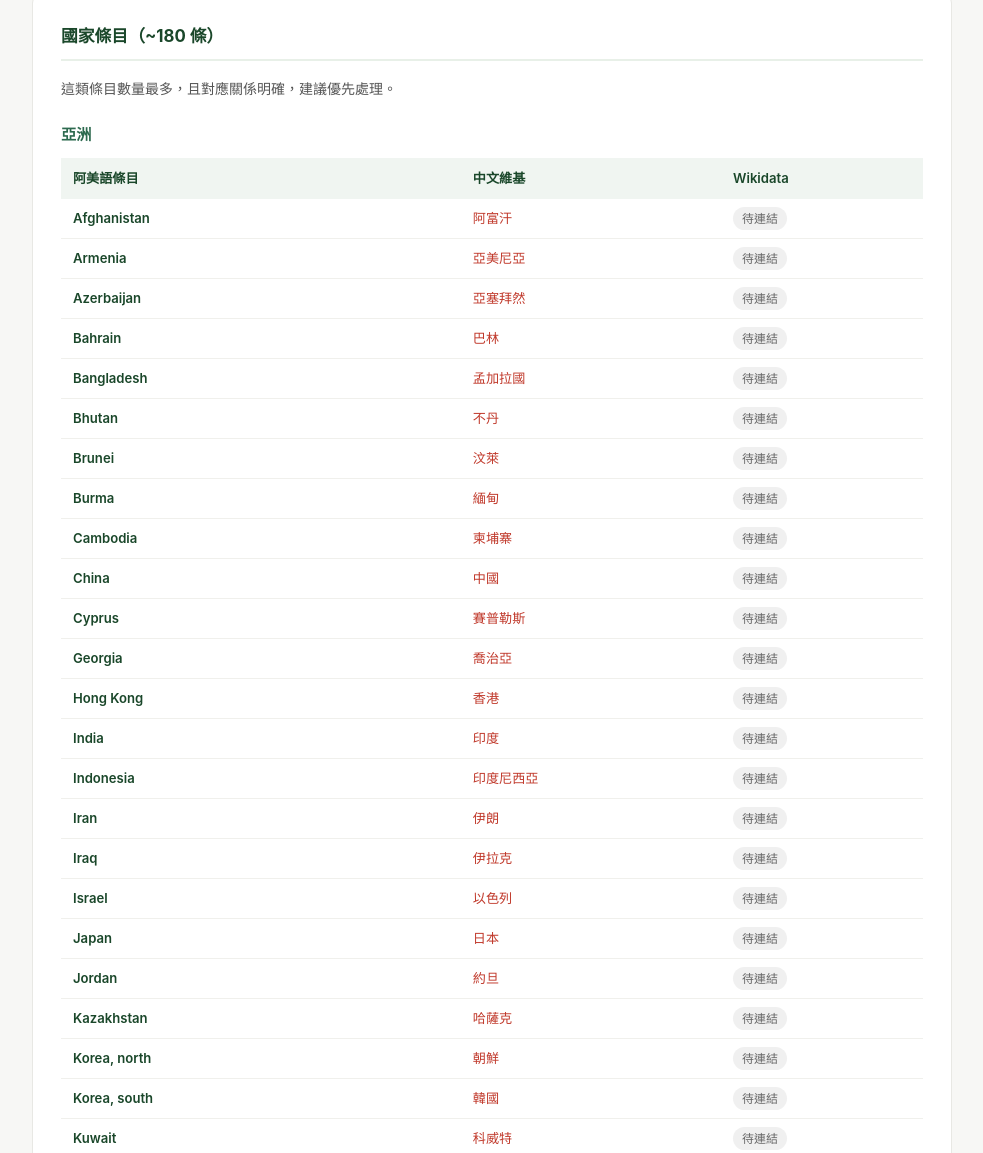
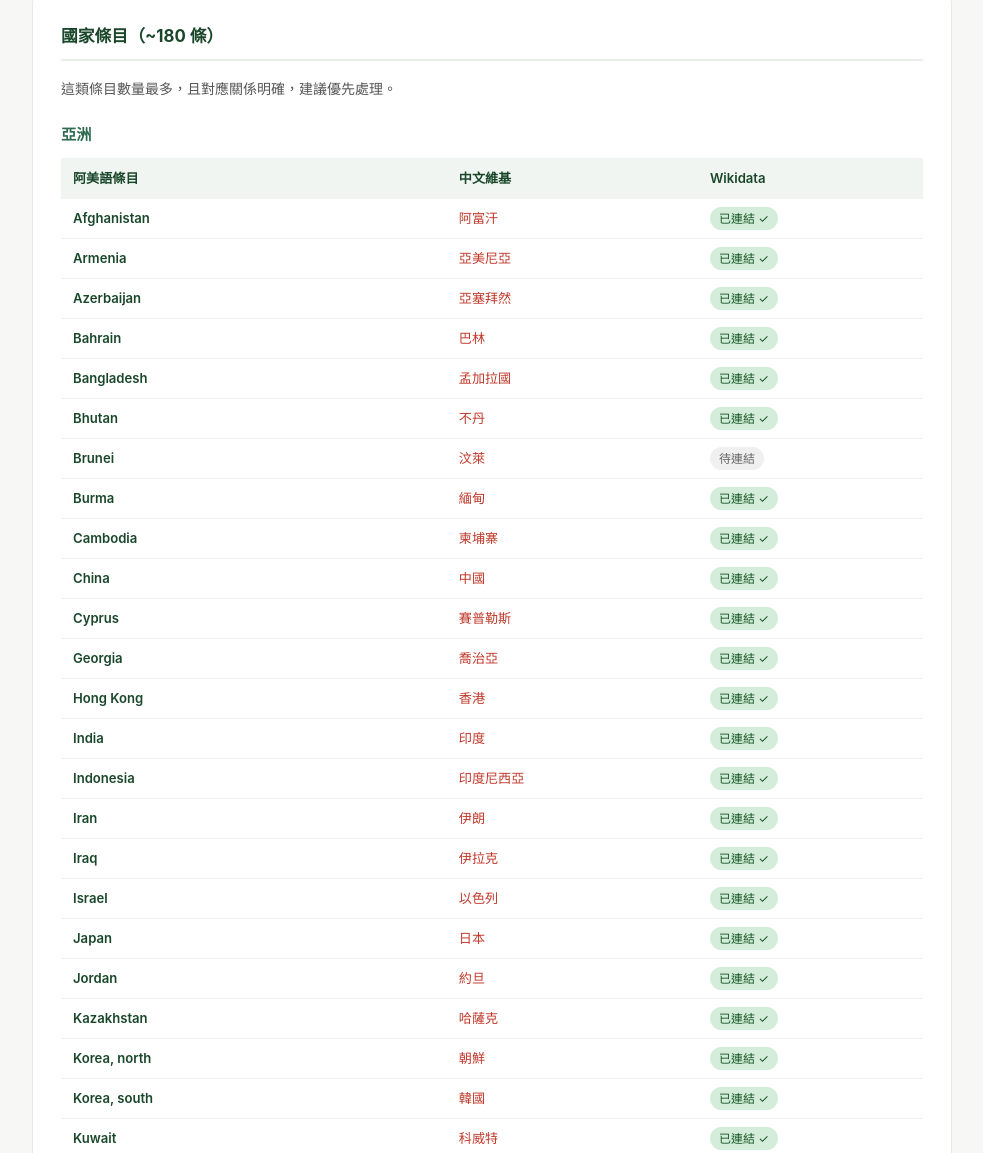
Before and after one commit to ss1111119/ami-wiki-cleanup, a plain HTML site: page wikidata/index.html in a window 1280 px wide. Shown: the part 778-1931 px from the top of the page, without its empty margins (148-1131 px from the left). Drawn offline with Linux system fonts and the light colour scheme.

Commit message:
feat: Wikidata 頁面自動標記已完成連結的條目

```diff
--- a/wikidata/index.html
+++ b/wikidata/index.html
@@ -349,24 +349,85 @@
 </main>
 
 <script>
-  // 完成連結後可點擊狀態切換
-  document.querySelectorAll('.status-todo').forEach(el => {
+  // 2026-06-01 實際已連結的條目（ami Wikipedia ↔ Wikidata）
+  const LINKED = new Set([
+    // 亞洲
+    'Afghanistan','Armenia','Azerbaijan','Bahrain','Bangladesh','Bhutan',
+    'Burma','Cambodia','China','Cyprus','Georgia','Hong Kong','India',
+    'Indonesia','Iran','Iraq','Israel','Japan','Jordan','Kazakhstan',
+    'Korea, north','Korea, south','Kuwait','Laos','Lebanon','Macau',
+    'Malaysia','Maldives','Mongolia','Nepal','Oman','Pakistan','Philippines',
+    'Qatar','Saudi Arabia','Singapore','Sri Lanka','Syria','Tajikistan',
+    'Thailand','Timor-Leste','Turkey','Turkmenistan','United Arab Emirates',
+    'Uzbekistan','Vietnam','Yemen',
+    // 歐洲
+    'Albania','Andorra','Austria','Belarus','Belgium','Bosnia and Herzegovina',
+    'Bulgaria','Croatia','Czechia','Denmark','Estonia','Finland','France',
+    'Germany','Greece','Hungary','Iceland','Ireland','Italy','Kosovo',
+    'Latvia','Liechtenstein','Lithuania','Luxembourg','Macedonia','Malta',
+    'Moldova','Monaco','Montenegro','Netherlands','Norway','Poland',
+    'Portugal','Romania','Russia','San Marino','Serbia','Slovakia',
+    'Slovenia','Spain','Sweden','Switzerland','Ukraine','United Kingdom',
+    // 美洲
+    'Antigua and Barbuda','Argentina','Bahamas','Barbados','Belize',
+    'Bolivia','Brazil','Canada','Chile','Costa Rica','Cuba',
+    'Dominican Republic','Ecuador','El Salvador','Guatemala','Guyana',
+    'Haiti','Honduras','Jamaica','Mexico','Nicaragua','Panama','Paraguay',
+    'Peru','Suriname','United States','Uruguay','Venezuela',
+    // 非洲
+    'Algeria','Angola','Benin','Botswana','Burkina Faso','Burundi',
+    'Cameroon','Central African Republic','Chad','Congo, Democratic Republic of the',
+    'Congo, Republic of the','Côte d\'Ivoire','Egypt','Equatorial Guinea',
+    'Eritrea','Ethiopia','Gabon','Gambia','Ghana','Guinea','Guinea-Bissau',
+    'Kenya','Lesotho','Liberia','Libya','Madagascar','Malawi','Mali',
+    'Mauritania','Mauritius','Morocco','Mozambique','Namibia','Niger',
+    'Nigeria','Rwanda','Senegal','Sierra Leone','Somalia','South Africa',
+    'South Sudan','Sudan','Swaziland','Tanzania','Togo','Tunisia',
+    'Uganda','Zambia','Zimbabwe',
+    // 大洋洲
+    'Australia','Fiji','Kiribati','Marshall Islands','Nauru','New Zealand',
+    'Palau','Papua New Guinea','Samoa','Solomon Islands','Tonga','Tuvalu','Vanuatu',
+    // 美國總統（有實際內容者）
+    'George Washington','Abraham Lincoln','Grover Cleveland',
+    'John F. Kennedy','Bill Clinton','Barack Obama','Donald Trump','Joe Biden',
+  ]);
+
+  // 無 ami 條目，無法連結
+  const NO_ARTICLE = new Set(['Colombia','Djibouti']);
+
+  // 套用狀態
+  document.querySelectorAll('.status-todo, .status-done').forEach(el => {
+    const row = el.closest('tr');
+    const titleCell = row?.querySelector('td:first-child a');
+    const title = titleCell?.textContent?.trim();
+    if (!title) return;
+
+    if (LINKED.has(title)) {
+      el.className = 'status-done';
+      el.textContent = '已連結 ✓';
+    } else if (NO_ARTICLE.has(title)) {
+      el.className = 'status-todo';
+      el.textContent = '無 ami 條目';
+      el.style.background = '#f0f0f0';
+      el.style.color = '#999';
+    } else {
+      el.className = 'status-todo';
+      el.textContent = '待連結';
       el.style.cursor = 'pointer';
       el.title = '點擊標記為已完成';
       el.addEventListener('click', function() {
         if (this.classList.contains('status-todo')) {
           this.className = 'status-done';
           this.textContent = '已連結 ✓';
-        this.title = '點擊取消';
         } else {
           this.className = 'status-todo';
           this.textContent = '待連結';
-        this.title = '點擊標記為已完成';
         }
       });
+    }
   });
 </script>
 
-<footer>資料截至 2026-05-31 ／ <a href="../index.html">回首頁</a> ／ <a href="https://github.com/ss1111119/ami-wiki-cleanup" target="_blank">GitHub</a></footer>
+<footer>最後更新：2026-06-01 ／ <a href="../index.html">回首頁</a> ／ <a href="https://github.com/ss1111119/ami-wiki-cleanup" target="_blank">GitHub</a></footer>
 </body>
 </html>
```
Lines whose indentation alone changed are shown as unchanged.
